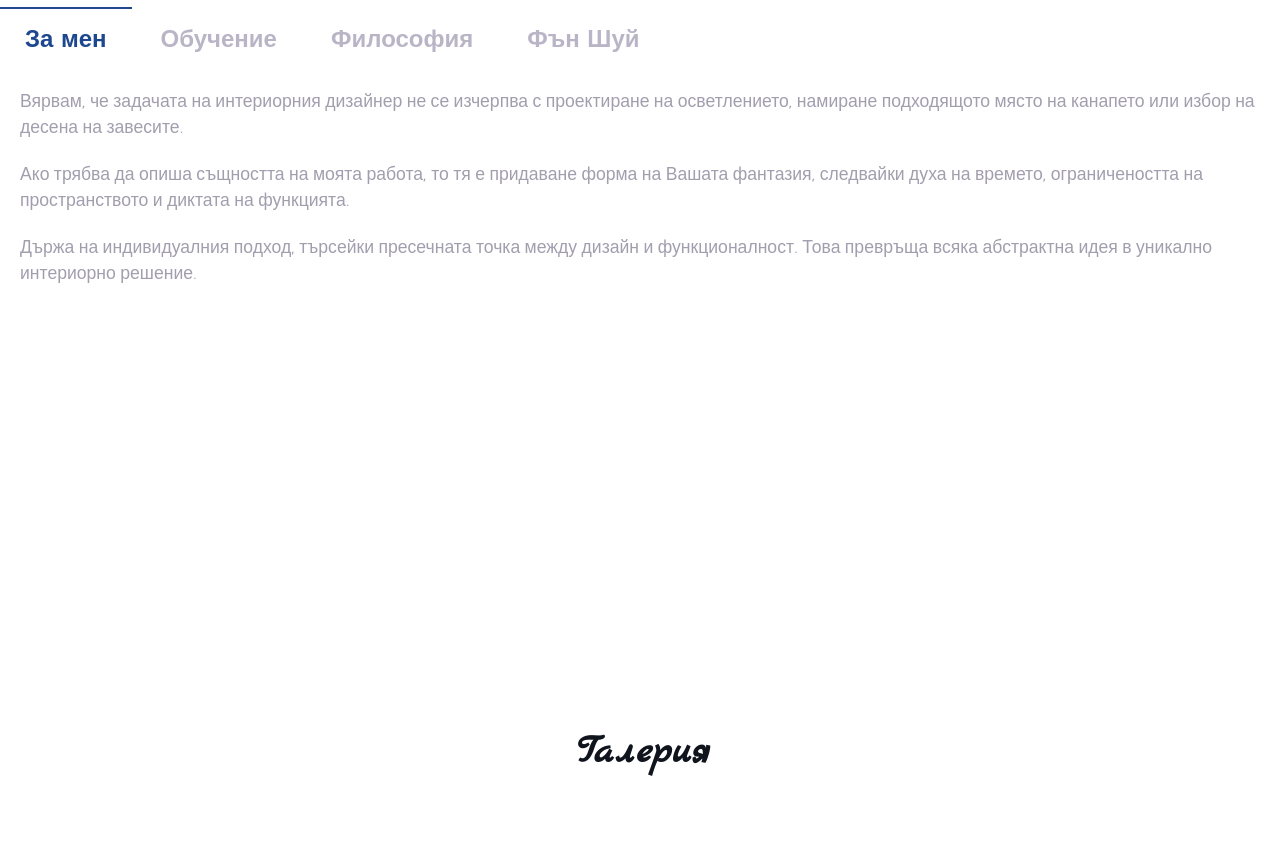
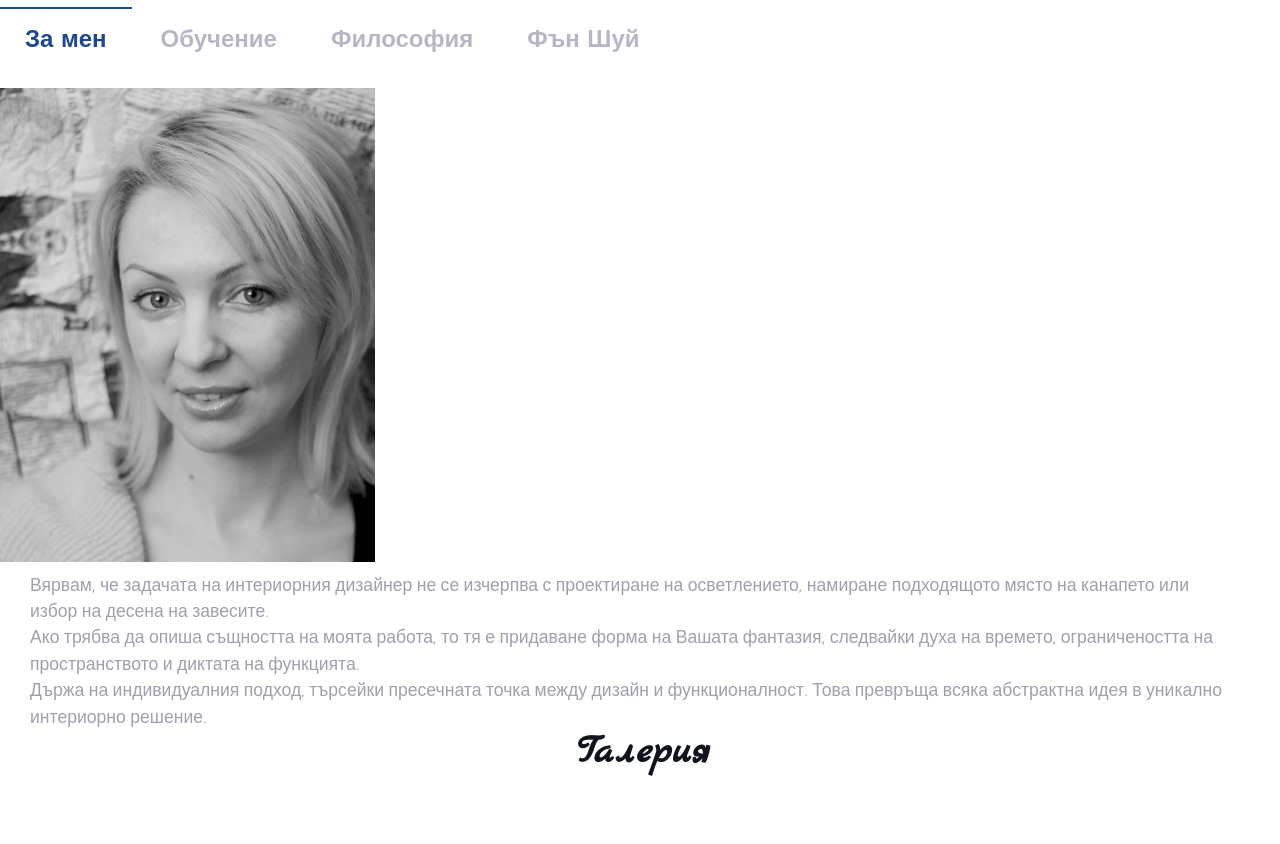
Before and after one commit to iakoyno/iakoyno.github.io, a plain HTML site: page index.html in a window 1280 px wide. Shown: the part 923-1767 px from the top of the page. Drawn offline with nearby package versions, Linux system fonts and the light colour scheme.

Commit message:
Contacts and Header

```diff
--- a/css/rdecor.css
+++ b/css/rdecor.css
@@ -31,7 +31,7 @@ section#home {
     height: 100vh;
 }
 
-#bg-overlay {
+/*#bg-overlay {
     position:absolute;
     top:0;
     bottom:0;
@@ -39,14 +39,13 @@ section#home {
     width:100%;
     z-index: -5;
     background-color: rgba(0, 0, 0, 0.1);
-}
+} */
 
 header {
-z-index: 0;
 background-color: #e5e5e4;
 box-shadow: 0 4px 4px -2px #43424a;
 display:grid;
-grid-template-columns: fit-content(25%)  auto;
+grid-template-columns: /*fit-content(25%)*/ auto  auto;
 }
 
 #logo {
@@ -82,8 +81,8 @@ nav li a:hover {
 section#about {
 display:grid;
 grid-gap:10px;
-grid-template-columns: auto;
-grid-template-rows: auto;
+grid-template-columns: auto auto auto auto;
+grid-template-rows: auto auto auto;
 max-width:100%;
 height: 100vh;
 margin: 10px auto;
@@ -96,9 +95,9 @@ font-size: 250%;
 font-weight: bold;
 text-align: center;
 padding: 30px 5px;
-/*display:grid;
-grid-column: 1 / 3;
-grid-row:1;*/
+display:grid;
+grid-column: 1 / 5;
+grid-row:1;
 }
 
 .aboutimg {
@@ -115,20 +114,29 @@ padding: 10px 10px 10px 10px;
 }
 
 /* HORIZONTAL TABS */
-		*, *:before, *:after {margin: 0; padding: 0; box-sizing: border-box;}
+	*, *:before, *:after {margin: 0; padding: 0; box-sizing: border-box;}
 
 	section#about	p {margin: 0 0 20px 20px; line-height: 1.5; font-size:1.1em;}
 
 		.aboutimg {
+		width:30%;
+		/*height:100vh;*/
 		background-image:url("../img/ralitsa-about.jpg");
-		width:40%;
-		/*height:100vh;*/
 		background-size: cover;
 		background-position: bottom;
 		background-repeat: no-repeat;
+		display:grid;
+		grid-column: 1 / 2;
+		grid-row:3;
 	}
+		.tabtext {
 
-.tabtext {width:55%; margin: 10px;}
+		display:flex;
+		display:grid;
+		grid-column: 2 / 5;
+		grid-row:3;
+		margin: 10px;
+		}
 
 		.horiztabs {color: #B9B5C7; margin: 0 auto; min-width: 320px; max-width: 100%; height: 100vh;}
 		.content {background: #fff; color: #a29eae; margin-top:20px;}
@@ -340,6 +348,8 @@ grid-row:2;
 align-content: end;
 }
 
+@media screen and (max-width: 400px) { .contactmain p {line-height: 1.5; font-size:1em;} }
+
 /*-------------------------------------------------FOOTER SECTION------------------------------------------------------------*/
 
 footer {
--- a/index.html
+++ b/index.html
@@ -44,10 +44,10 @@
 
 		  <div class="content">
 			  <div id="content1">
-				<!--<img src="img/ralitsa-about-sm.jpg" alt="" />-->
-				<p>Вярвам, че задачата на интериорния дизайнер не се изчерпва с проектиране на осветлението, намиране подходящото място на канапето или избор на десена на завесите.</p>
-	<p>Ако трябва да опиша същността на моята работа, то тя е придаване форма на Вашата фантазия, следвайки духа на времето, ограничеността на пространството и диктата на функцията. </p>
-<p>Държа на индивидуалния подход, търсейки пресечната точка между дизайн и функционалност. Това превръща всяка абстрактна идея в уникално интериорно решение.</p>
+				<img src="img/ralitsa-about-sm.jpg" alt="" class="aboutimg" />
+				<div class="tabtext"><p>Вярвам, че задачата на интериорния дизайнер не се изчерпва с проектиране на осветлението, намиране подходящото място на канапето или избор на десена на завесите.<br />
+	Ако трябва да опиша същността на моята работа, то тя е придаване форма на Вашата фантазия, следвайки духа на времето, ограничеността на пространството и диктата на функцията. <br />
+Държа на индивидуалния подход, търсейки пресечната точка между дизайн и функционалност. Това превръща всяка абстрактна идея в уникално интериорно решение.</p></div>
 
 			  </div>
 
```
